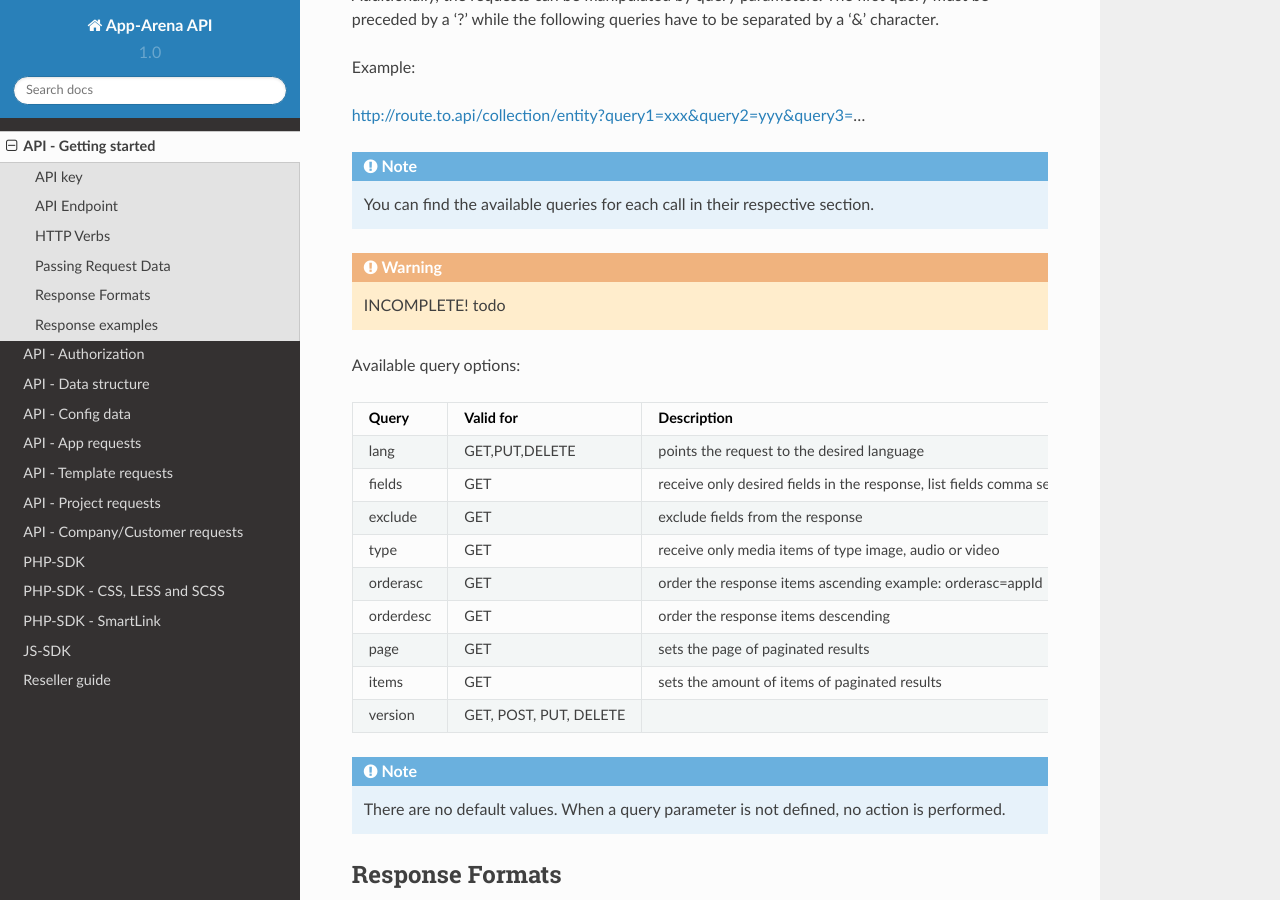
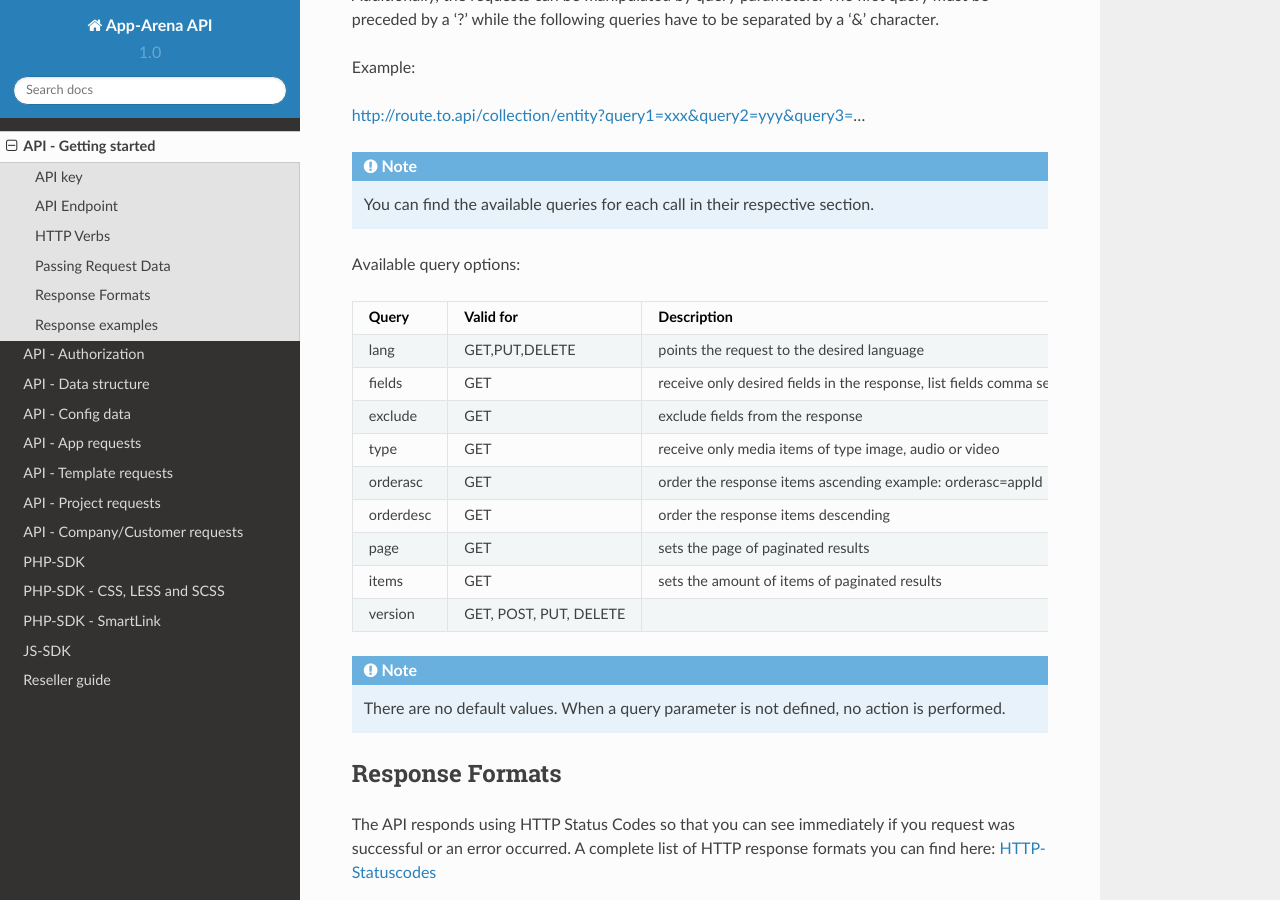
Before and after one commit to apparena/docs, a Sphinx documentation site: the page built from docs/api/001-index.rst, in a window 1280 px wide and 900 px high, scrolled down 951 px. Built offline with Sphinx 7.4.7 and the Read the Docs theme 2.0.0, drawn with Linux system fonts in a browser that asks for light colours.

Commit message:
Update API docs getting started page

```diff
--- a/docs/api/001-index.rst
+++ b/docs/api/001-index.rst
@@ -51,8 +51,6 @@ Example:
 http://route.to.api/collection/entity?query1=xxx&query2=yyy&query3=...
 
 .. Note:: You can find the available queries for each call in their respective section.
-
-.. Warning:: INCOMPLETE! todo
 
 Available query options:
 
```
